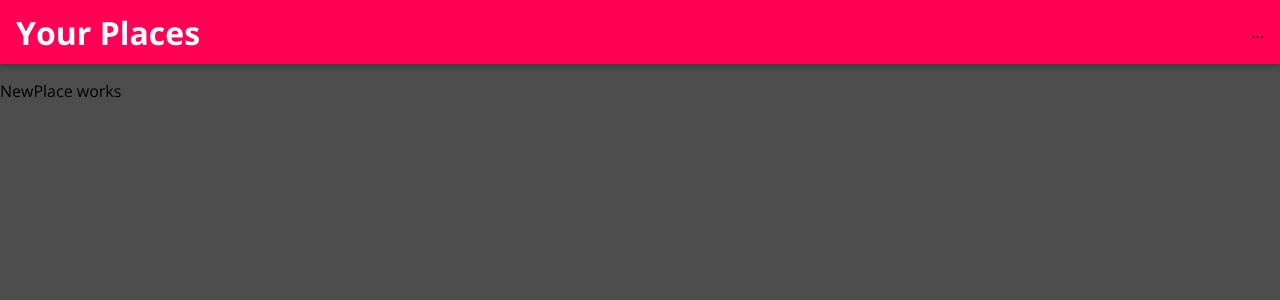
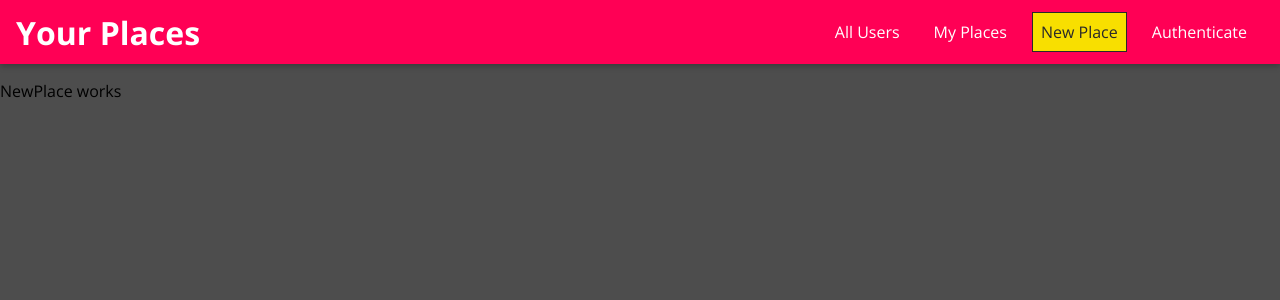
Before and after one commit to Sairoden/mern, a React (Vite) app in the folder frontend/: page /places/new in a window 1280 px wide. Shown: the top 300 px of the page. Built offline with nearby package versions, Linux system fonts and the light colour scheme.

Commit message:
Add NavLinks

```diff
--- a/frontend/src/features/navigation/MainNavigation/MainNavigation.jsx
+++ b/frontend/src/features/navigation/MainNavigation/MainNavigation.jsx
@@ -5,7 +5,7 @@
 import "./MainNavigation.css";
 
 // Features Components
-import { MainHeader } from "../../index";
+import { MainHeader, NavLinks } from "../../index";
 
 function MainNavigation(props) {
   return (
@@ -19,7 +19,9 @@
         <h1 className="main-navigation__title">
           <Link to="/">Your Places</Link>
         </h1>
-        <nav>...</nav>
+        <nav>
+          <NavLinks />
+        </nav>
       </MainHeader>
       <main>
         <Outlet />
--- a/frontend/src/features/navigation/NavLinks/NavLinks.css
+++ b/frontend/src/features/navigation/NavLinks/NavLinks.css
@@ -0,0 +1,76 @@
+.nav-links {
+  list-style: none;
+  margin: 0;
+  padding: 0;
+  width: 100%;
+  height: 100%;
+  display: flex;
+  flex-direction: column;
+  justify-content: center;
+  align-items: center;
+}
+
+.nav-links li {
+  margin: 1rem;
+}
+
+.nav-links a {
+  border: 1px solid transparent;
+  color: #292929;
+  text-decoration: none;
+  padding: 0.5rem;
+}
+
+.nav-links a:hover,
+.nav-links a:active,
+.nav-links a.active {
+  background: #f8df00;
+  border-color: #292929;
+  color: #292929;
+}
+
+.nav-links button {
+  cursor: pointer;
+  border: 1px solid #292929;
+  color: #292929;
+  background: transparent;
+  padding: 0.5rem;
+  font: inherit;
+}
+
+.nav-links button:focus {
+  outline: none;
+}
+
+.nav-links button:hover,
+.nav-links button:active {
+  background: #292929;
+  color: white;
+}
+
+@media (min-width: 768px) {
+  .nav-links {
+    flex-direction: row;
+  }
+
+  .nav-links li {
+    margin: 0 0.5rem;
+  }
+
+  .nav-links a {
+    color: white;
+    text-decoration: none;
+  }
+
+  .nav-links button {
+    border: 1px solid white;
+    color: white;
+    background: transparent;
+  }
+
+  .nav-links button:hover,
+  .nav-links button:active {
+    background: #f8df00;
+    color: #292929;
+  }
+}
--- a/frontend/src/features/navigation/NavLinks/NavLinks.jsx
+++ b/frontend/src/features/navigation/NavLinks/NavLinks.jsx
@@ -1,5 +1,26 @@
+// React & Libraries
+import { NavLink } from "react-router-dom";
+
+// Styles
+import "./NavLinks.css";
+
 function NavLinks() {
-  return <div>NavLinks</div>;
+  return (
+    <ul className="nav-links">
+      <li>
+        <NavLink to="/">All Users</NavLink>
+      </li>
+      <li>
+        <NavLink to="/u1/places">My Places</NavLink>
+      </li>
+      <li>
+        <NavLink to="/places/new">New Place</NavLink>
+      </li>
+      <li>
+        <NavLink to="/auth">Authenticate</NavLink>
+      </li>
+    </ul>
+  );
 }
 
 export default NavLinks;
```
